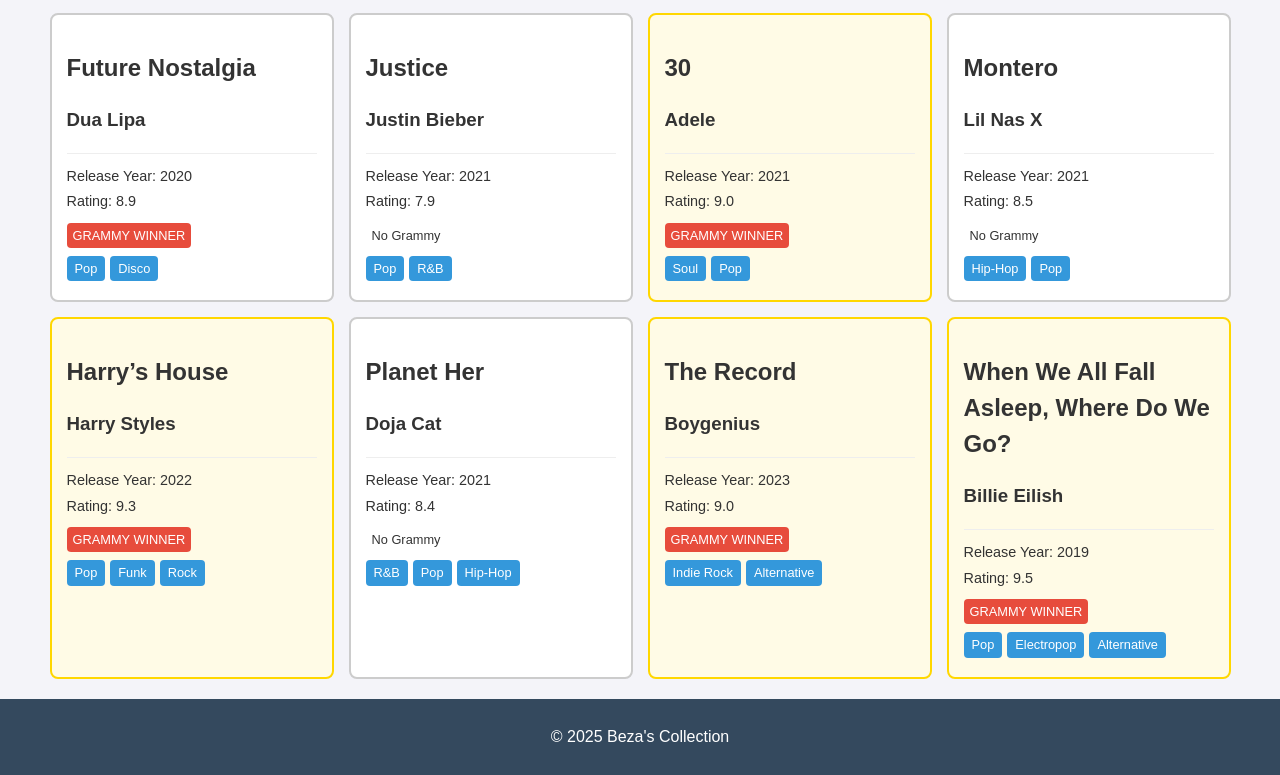
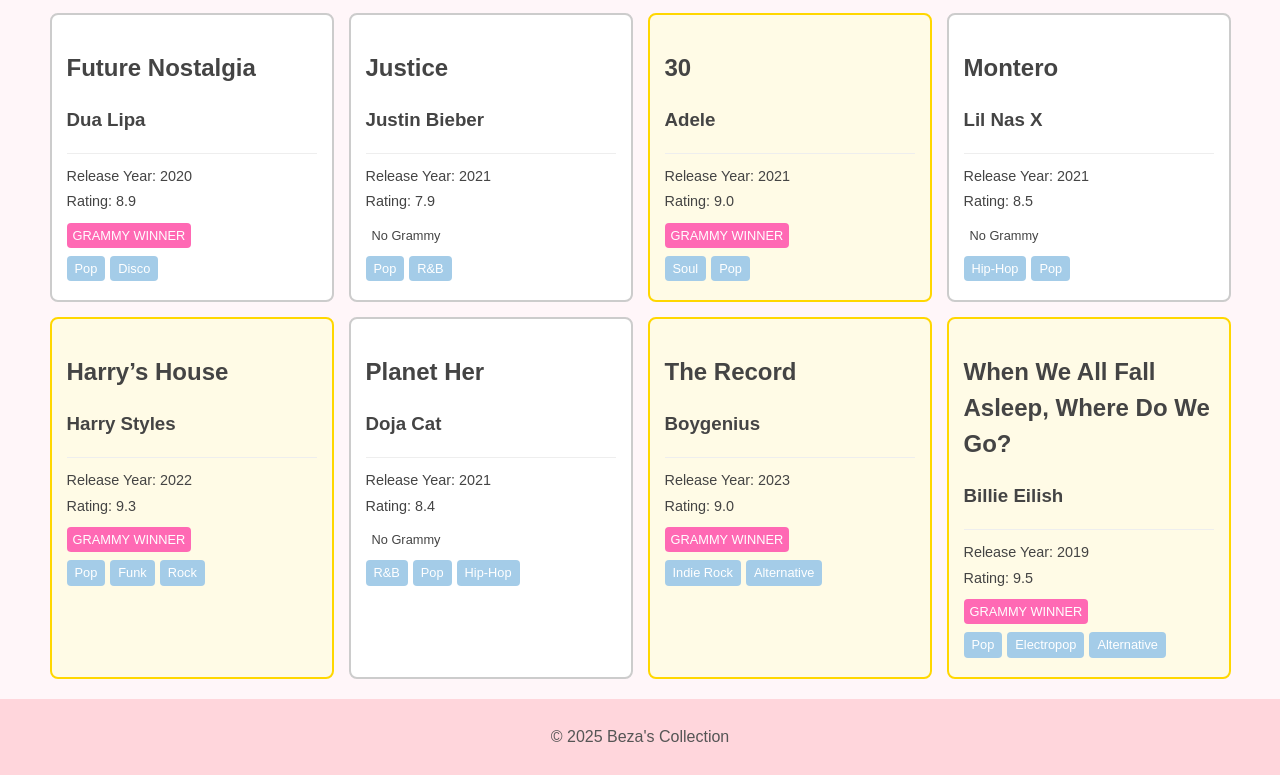
Before and after one commit to beza102/-dynamic-collections, a React app: page / in a window 1280 px wide. Shown: the part 466-1241 px from the top of the page. Built offline with nearby package versions, Linux system fonts and the light colour scheme; the HTML template or start-up script is replaced by a standard one.

Commit message:
made change on my css

```diff
--- a/src/App.css
+++ b/src/App.css
@@ -2,21 +2,21 @@
 body {
   font-family: sans-serif;
   margin: 0;
-  background-color: #f4f4f9;
-  color: #333;
+  background-color: #fff6f9;
+  color: #444;
 }
 
 /* Header and Footer */
 .page-header {
-  background-color: #1abc9c;
+  background-color:#ffb6c1;;
   color: white;
   text-align: center;
   padding: 15px;
 }
 
 footer {
-  background-color: #34495e;
-  color: white;
+  background-color:  #ffd6dc;
+  color:  #555;
   text-align: center;
   padding: 10px;
 }
@@ -67,7 +67,7 @@
 }
 
 .grammy-badge {
-  background-color: #e74c3c;
+  background-color:#ff69b4;
   color: white;
 }
 
@@ -78,7 +78,7 @@
 
 .genre {
   display: inline-block;
-  background-color: #3498db;
+  background-color: #a4cce8;
   color: white;
   padding: 3px 8px;
   border-radius: 4px;
```
